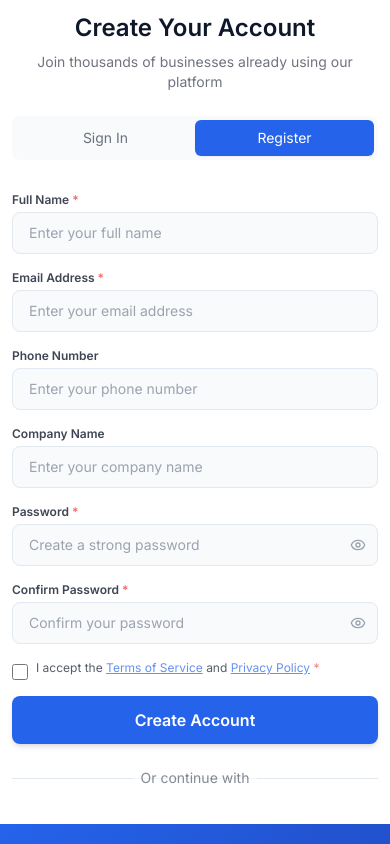
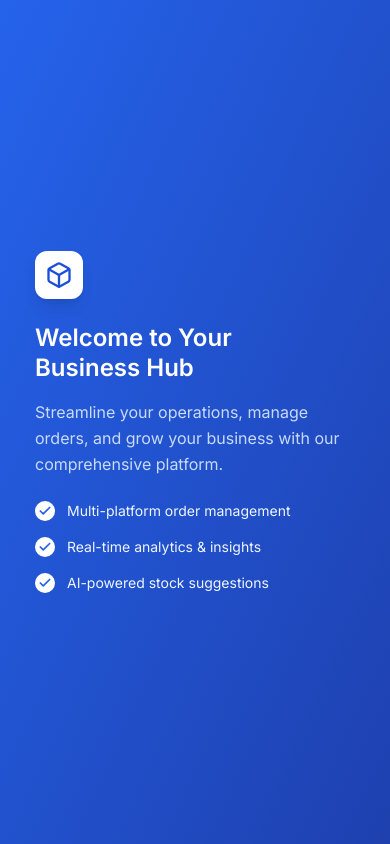
Before and after one commit to madhavisharma-byte/crm, a React (Vite) app in the folder frontend/: page /register in a window 390 px wide. Shown: the top 844 px of the page. Built offline with nearby package versions, Linux system fonts and the light colour scheme; no server answers.

Commit message:
ui update for register

```diff
--- a/frontend/src/pages/Register.jsx
+++ b/frontend/src/pages/Register.jsx
@@ -92,15 +92,10 @@ const RegisterPage = () => {
       ...prev,
       [name]: type === "checkbox" ? checked : value
     }));
-    if (formErrors) setFormErrors(null); // clear errors on input change
+    if (formErrors) setFormErrors(null);
   };
 
-  /** Map backend express-validator and legacy errors to fields as appropriate for UX.
-   * - Express-validator: [{msg, param, path}]
-   * - Unexpected: {message}
-   */
   const parseServerErrors = (err) => {
-    // Normalize server errors into a field map or message.
     if (err?.response?.data?.errors && Array.isArray(err.response.data.errors)) {
       const fieldMap = {};
       err.response.data.errors.forEach(e => {
@@ -121,7 +116,6 @@ const RegisterPage = () => {
     return 'Registration failed';
   };
 
-  // Validate required fields before submit, then post to backend, handle success/error
   const handleSubmit = (e) => {
     e.preventDefault();
     setFormErrors(null);
@@ -141,7 +135,6 @@ const RegisterPage = () => {
 
     (async () => {
       try {
-        // Always use fullName on payload (backend accepts either, prefers fullName)
         const payload = {
           fullName: formData.fullName,
           email: formData.email,
@@ -162,7 +155,6 @@ const RegisterPage = () => {
     })();
   };
 
-  // Load Google Sign-In script and setup
   useEffect(() => {
     if (!GOOGLE_CLIENT_ID) return;
 
@@ -175,7 +167,6 @@ const RegisterPage = () => {
       script.defer = true;
       document.body.appendChild(script);
       script.onload = () => {
-        /* global google */
         if (window.google && window.google.accounts && window.google.accounts.id) {
           window.google.accounts.id.initialize({
             client_id: GOOGLE_CLIENT_ID,
@@ -210,49 +201,81 @@ const RegisterPage = () => {
     loadScript();
   }, [GOOGLE_CLIENT_ID, login, navigate]);
 
-  // Gets a field-level error message (or null), for input highlighting and error text
   const getFieldError = (field) => {
     if (!formErrors) return null;
     if (typeof formErrors === 'string') return null;
     return formErrors[field] || null;
   };
 
-  // Gets a general (form-level) error message (string), or null
   const getFormGeneralError = () => {
     if (!formErrors) return null;
     if (typeof formErrors === 'string') return formErrors;
     return null;
   };
 
+  // Responsive: apply much more margin top for form on small screens
+  // --- REWRITE TO USE EFFECTIVE CSS RESPONSIVE UTILITIES AND/OR JS AS NEEDED ---
+  // We'll use useEffect and useState to dynamically set the margin top based on the screen width
+  const [formMarginTop, setFormMarginTop] = useState('');
+
+  useEffect(() => {
+    // Function to compute margin top for small screens
+    const updateMarginTop = () => {
+      if (typeof window !== "undefined") {
+        if (window.innerWidth < 640) {
+          setFormMarginTop('12rem');
+        } else if (window.innerWidth < 768) {
+          setFormMarginTop('3rem');
+        } else {
+          setFormMarginTop('');
+        }
+      }
+    };
+    updateMarginTop();
+    window.addEventListener('resize', updateMarginTop);
+    return () => window.removeEventListener('resize', updateMarginTop);
+  }, []);
+
   return (
     <div className="min-h-screen w-full flex items-center justify-center p-0 md:p-0 bg-transparent">
-      {/* Main Container: left and right split, right is register form, left is LeftPanel */}
       <div
-        className="flex flex-col md:flex-row w-full h-screen max-w-none md:max-w-screen-2xl"
+        className={
+          "flex flex-col md:flex-row w-full h-auto md:h-screen max-w-none md:max-w-screen-2xl"
+        }
         style={{ backgroundColor: "var(--card)" }}
       >
-        {/* Left Panel - 1/2 for md+; collapses above, order switches */}
+        {/* Left Panel (appears first, always on top on mobile just like login) */}
         <div
-          className="
-            md:w-1/2 w-full
-            h-60 md:h-full
-            block
+          className={`
+            w-full md:w-1/2
+            flex-shrink-0 flex-grow-0
+            min-h-[15rem] max-h-[30rem] md:min-h-0 md:max-h-none h-auto md:h-full
             order-1 md:order-none
-            "
+          `}
           style={{
-            minHeight: "15rem",
-            maxHeight: "30rem",
-            height: "auto",
-            ...(window.innerWidth >= 768 && { minHeight: "unset", maxHeight: "unset", height: "100%" })
+            ...(typeof window !== 'undefined' && window.innerWidth < 768
+              ? { minHeight: "15rem", maxHeight: "30rem", height: "auto" }
+              : { height: "100%" }),
           }}
         >
-          {/* Responsive: On mobile, show left panel at top, on desktop normal */}
           <div className="w-full h-full flex md:block items-stretch content-stretch justify-center">
             <LeftPanel />
           </div>
         </div>
-        {/* Right Panel - 1/2 for md+; below left panel on mobile */}
-        <div className="flex flex-col justify-center w-full md:w-1/2 h-full p-3 xs:p-3 sm:p-6 md:p-12" style={{ backgroundColor: "var(--card)" }}>
+        {/* Register Form */}
+        <div
+          className={`
+            w-full md:w-1/2
+            flex flex-col
+            justify-center
+            p-3 xs:p-3 sm:p-6 md:p-12
+            order-2 md:order-none
+          `}
+          style={{
+            backgroundColor: "var(--card)",
+            marginTop: formMarginTop // Now use state
+          }}
+        >
           <div className="w-full max-w-md mx-auto">
             {/* Title & Subtitle */}
             <div className="text-center mb-6">
```
